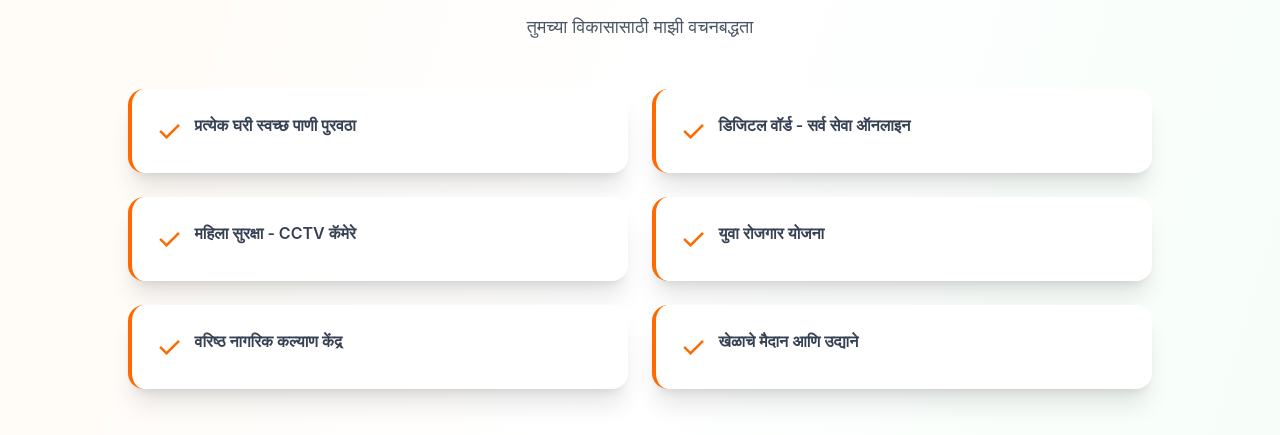
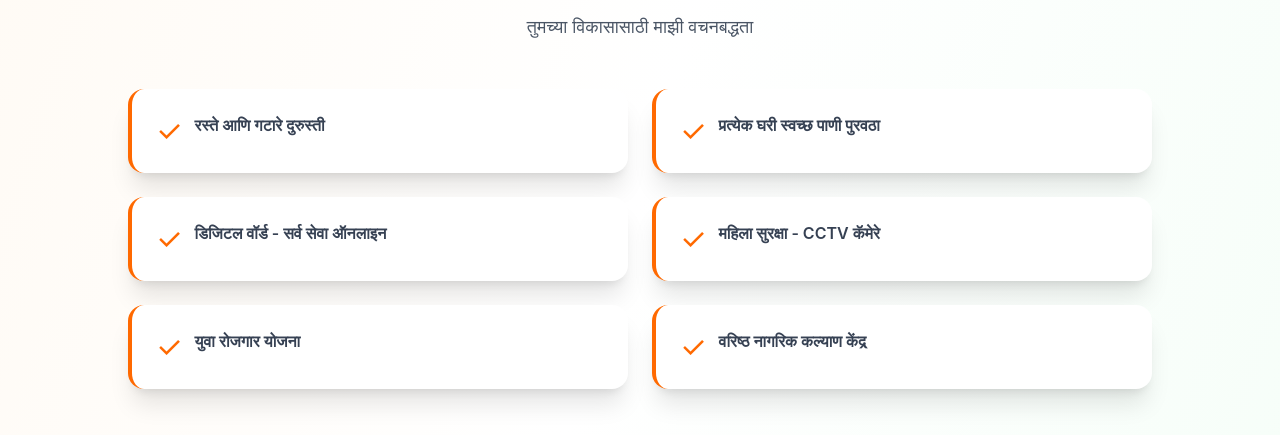
Before and after one commit to Dhirajjaware/apla-nagar-sevak-, a React (Vite) app: page / in a window 1280 px wide. Shown: the part 1891-2326 px from the top of the page. Built offline with nearby package versions, Linux system fonts and the light colour scheme.

Commit message:
update promises

```diff
--- a/src/components/Promises.jsx
+++ b/src/components/Promises.jsx
@@ -2,12 +2,12 @@ import React from "react";
 
 const Promises = () => {
   const promises = [
+    "रस्ते आणि गटारे दुरुस्ती",
     "प्रत्येक घरी स्वच्छ पाणी पुरवठा",
     "डिजिटल वॉर्ड - सर्व सेवा ऑनलाइन",
     "महिला सुरक्षा - CCTV कॅमेरे",
     "युवा रोजगार योजना",
     "वरिष्ठ नागरिक कल्याण केंद्र",
-    "खेळाचे मैदान आणि उद्याने",
   ];
 
   const scrollToSection = (id) => {
```
